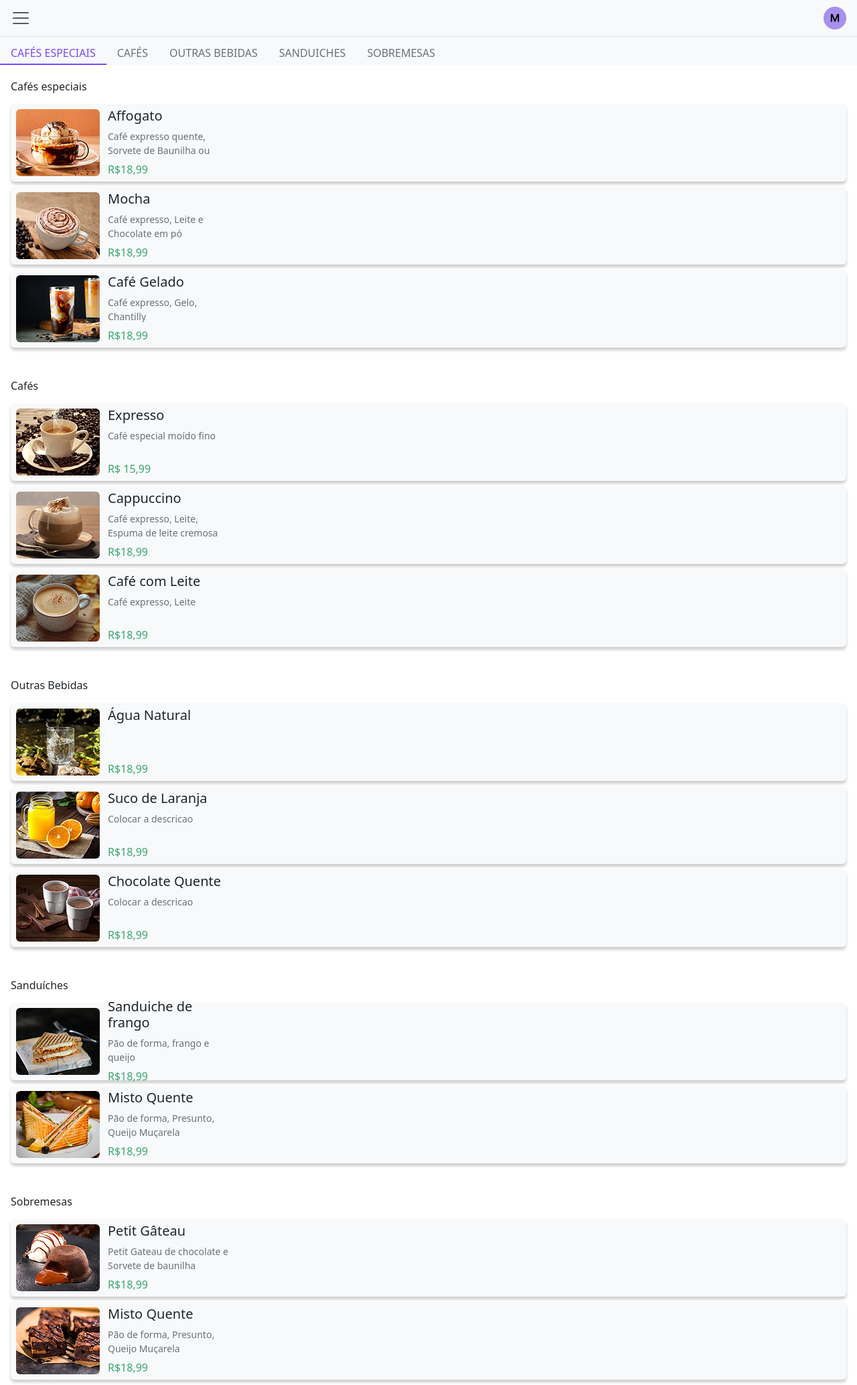
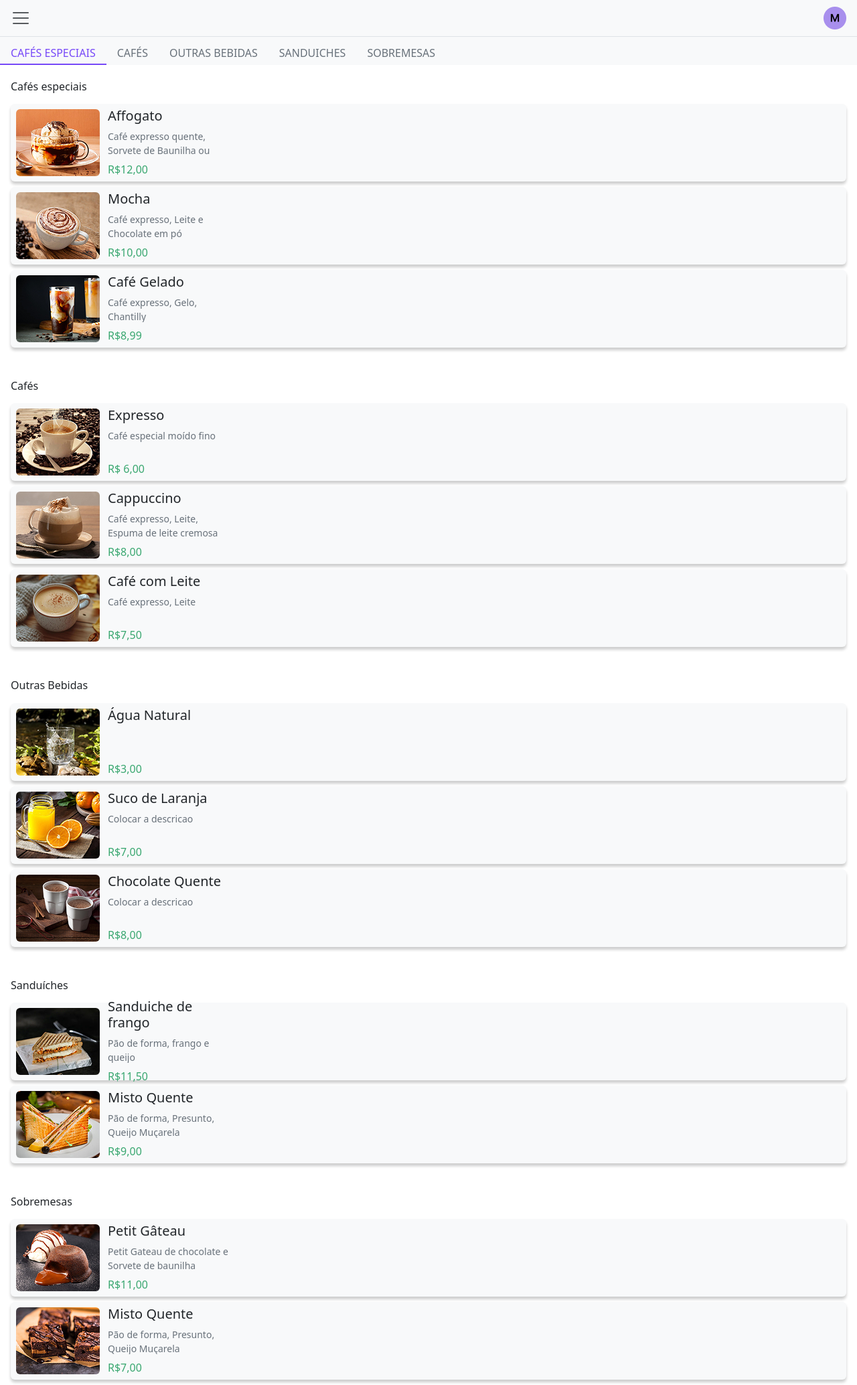
Before and after one commit to vbluuiza/projeto-cafeteria-cesar-school, a Python web app: template app/templates/index.html in a window 1280 px wide. Shown: the whole page at 67% size. Run offline with Jinja, Linux system fonts and the light colour scheme; the template is opened without the code that fills it, so the values that code supplies are empty.

Commit message:
👌 style: revisão e alteração de código de acordo com o nossa documentação

```diff
--- a/app/templates/index.html
+++ b/app/templates/index.html
@@ -66,7 +66,7 @@
                     <div class="card-content">
                         <h5 class="card-title mb-2">Affogato</h5>
                         <p class="card-text mb-2">Café expresso quente, Sorvete de Baunilha ou Doce de Leite</p>
-                        <p class="card-price mb-0">R$18,99</p>
+                        <p class="card-price mb-0">R$12,00</p>
                     </div>
                 </div>
 
@@ -75,7 +75,7 @@
                     <div class="card-content">
                         <h5 class="card-title mb-2">Mocha</h5>
                         <p class="card-text mb-2">Café expresso, Leite e Chocolate em pó</p>
-                        <p class="card-price mb-0">R$18,99</p>
+                        <p class="card-price mb-0">R$10,00</p>
                     </div>
                 </div>
 
@@ -84,7 +84,7 @@
                     <div class="card-content">
                         <h5 class="card-title mb-2">Café Gelado</h5>
                         <p class="card-text mb-2">Café expresso, Gelo, Chantilly</p>
-                        <p class="card-price mb-0">R$18,99</p>
+                        <p class="card-price mb-0">R$8,99</p>
                     </div>
                 </div>
             </div>
@@ -96,7 +96,7 @@
                     <div class="card-content">
                         <h5 class="card-title mb-2">Expresso</h5>
                         <p class="card-text mb-2">Café especial moído fino</p>
-                        <p class="card-price mb-0">R$ 15,99</p>
+                        <p class="card-price mb-0">R$ 6,00</p>
                     </div>
                 </div>
 
@@ -106,7 +106,7 @@
                     <div class="card-content">
                         <h5 class="card-title mb-2">Cappuccino</h5>
                         <p class="card-text mb-2">Café expresso, Leite, Espuma de leite cremosa</p>
-                        <p class="card-price mb-0">R$18,99</p>
+                        <p class="card-price mb-0">R$8,00</p>
                     </div>
                 </div>
 
@@ -116,7 +116,7 @@
                     <div class="card-content">
                         <h5 class="card-title mb-2">Café com Leite</h5>
                         <p class="card-text mb-2">Café expresso, Leite</p>
-                        <p class="card-price mb-0">R$18,99</p>
+                        <p class="card-price mb-0">R$7,50</p>
                     </div>
                 </div>
             </div>
@@ -128,7 +128,7 @@
                     <div class="card-content">
                         <h5 class="card-title mb-2">Água Natural</h5>
                         <p class="card-text mb-2"></p>
-                        <p class="card-price mb-0">R$18,99</p>
+                        <p class="card-price mb-0">R$3,00</p>
                     </div>
                 </div>
 
@@ -138,7 +138,7 @@
                     <div class="card-content">
                         <h5 class="card-title mb-2">Suco de Laranja</h5>
                         <p class="card-text mb-2"> Colocar a descricao </p>
-                        <p class="card-price mb-0">R$18,99</p>
+                        <p class="card-price mb-0">R$7,00</p>
                     </div>
                 </div>
 
@@ -148,7 +148,7 @@
                     <div class="card-content">
                         <h5 class="card-title mb-2">Chocolate Quente</h5>
                         <p class="card-text mb-2"> Colocar a descricao </p>
-                        <p class="card-price mb-0">R$18,99</p>
+                        <p class="card-price mb-0">R$8,00</p>
                     </div>
                 </div>
             </div>
@@ -160,7 +160,7 @@
                     <div class="card-content">
                         <h5 class="card-title mb-2">Sanduiche de frango</h5>
                         <p class="card-text mb-2">Pão de forma, frango e queijo</p>
-                        <p class="card-price mb-0">R$18,99</p>
+                        <p class="card-price mb-0">R$11,50</p>
                     </div>
                 </div>
 
@@ -170,7 +170,7 @@
                         <div class="card-content">
                             <h5 class="card-title mb-2">Misto Quente</h5>
                             <p class="card-text mb-2">Pão de forma, Presunto, Queijo Muçarela</p>
-                            <p class="card-price mb-0">R$18,99</p>
+                            <p class="card-price mb-0">R$9,00</p>
                         </div>
                     </div>
 
@@ -183,7 +183,7 @@
                                 <h5 class="card-title mb-2">Petit Gâteau</h5>
                                 <p class="card-text mb-2">Petit Gateau de chocolate e Sorvete de
                                     baunilha</p>
-                                <p class="card-price mb-0">R$18,99</p>
+                                <p class="card-price mb-0">R$11,00</p>
                             </div>
                         </div>
 
@@ -194,7 +194,7 @@
                                     <h5 class="card-title mb-2">Misto Quente</h5>
                                     <p class="card-text mb-2">Pão de forma, Presunto, Queijo
                                         Muçarela</p>
-                                    <p class="card-price mb-0">R$18,99</p>
+                                    <p class="card-price mb-0">R$7,00</p>
                                 </div>
                             </div>
 
```
